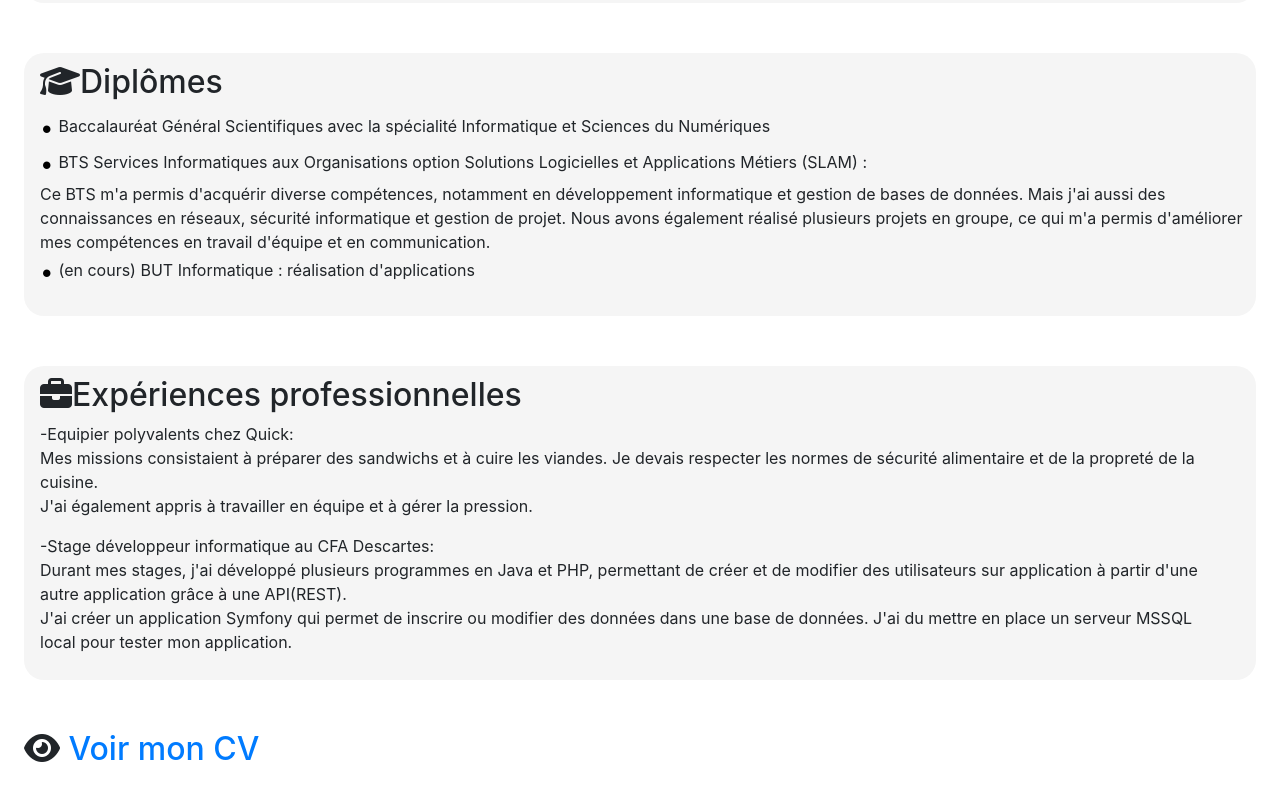
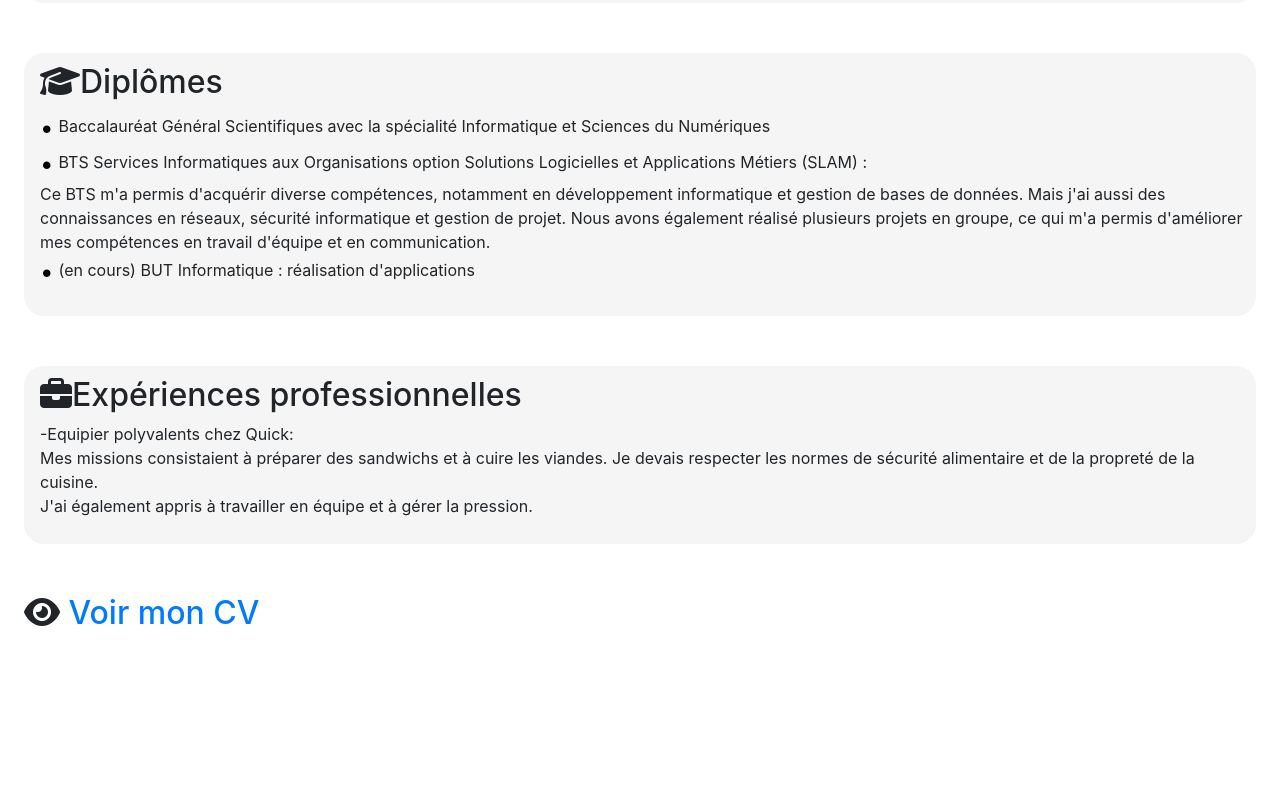
Before and after one commit to LaxhP/portfolio, a plain HTML site: page index.html in a window 1280 px wide. Shown: the part 1849-2649 px from the top of the page. After the commit the page ends 2555 px from the top, so only its background shows below. Drawn offline with nearby package versions, Linux system fonts and the light colour scheme.

Commit message:
Update index.html

```diff
--- a/index.html
+++ b/index.html
@@ -235,14 +235,14 @@
                         </li>
                         <p>
                         </p>
-                        <li>-Stage développeur informatique au CFA Descartes:
+                        <!--<li> -Stage développeur informatique au CFA Descartes:
                             </br> Durant mes stages, j'ai développé plusieurs programmes en Java et PHP, permettant de
                             créer et de modifier des utilisateurs sur application
                             à partir d'une autre application grâce à une API(REST).
                             </br>J'ai créer un application Symfony qui permet de inscrire ou modifier des données dans
                             une base de données. J'ai du mettre en place un serveur MSSQL local pour tester mon
                             application.
-                        </li>
+                        </li>-->
                     </ul>
                 </div>
         </section>
```
